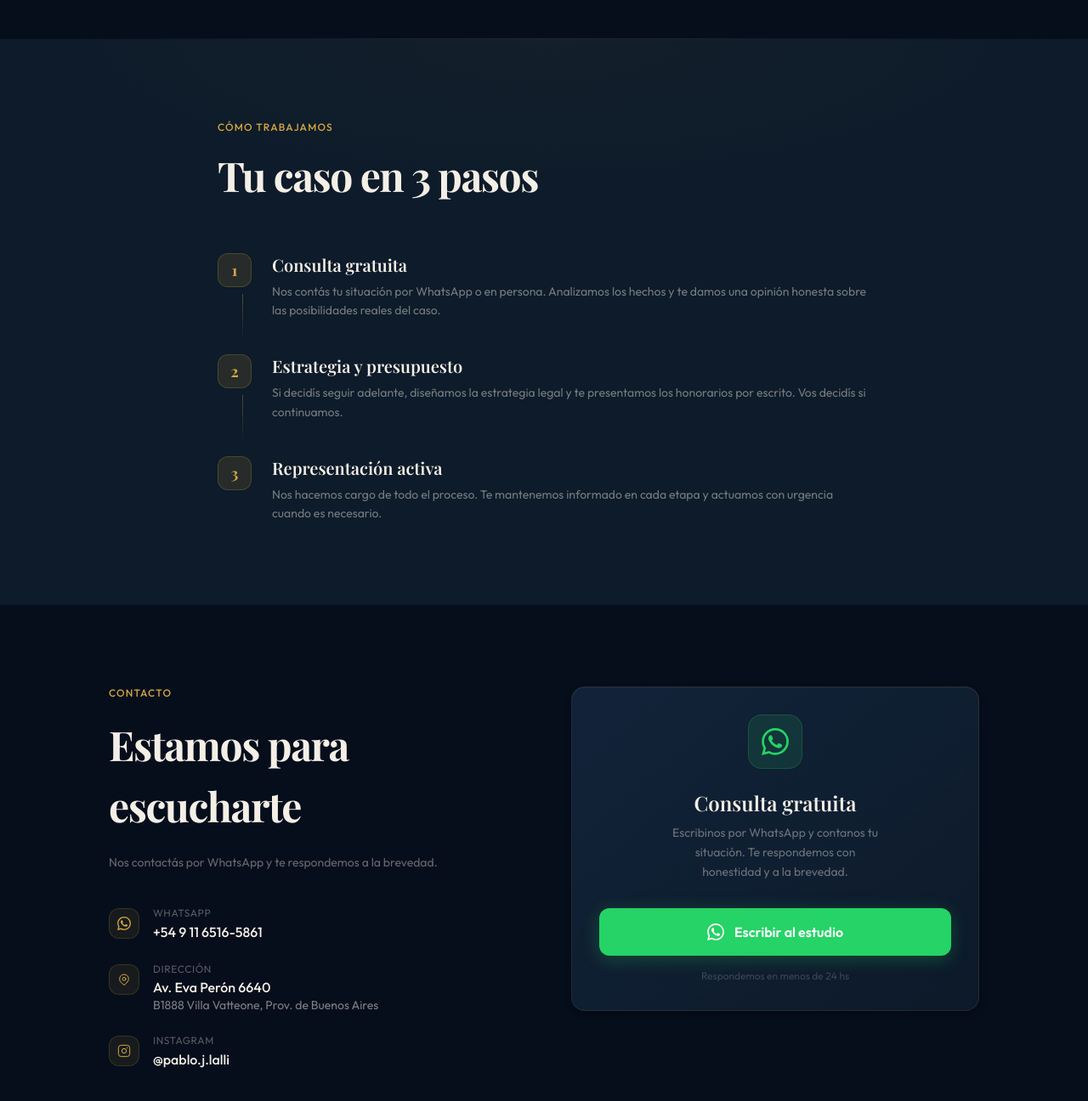
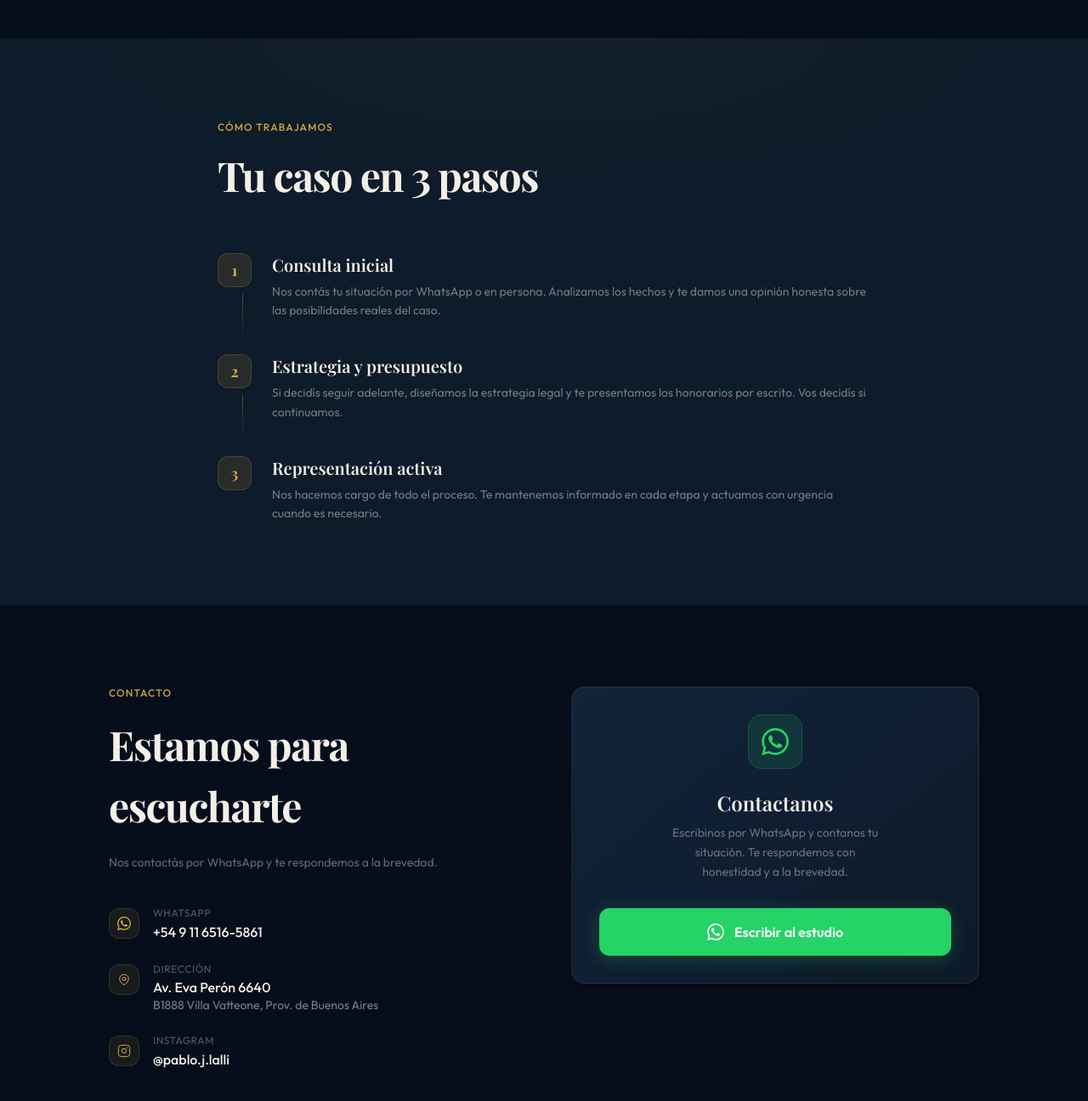
Before and after one commit to pablolalli14-ui/estudio-lalli-web, a plain HTML site: page index.html in a window 1280 px wide. Shown: the part 2638-3934 px from the top of the page at 85% size. Drawn offline with nearby package versions, Linux system fonts and the light colour scheme; a web font is replaced by a local one.

Commit message:
Remove free consultation mentions

```diff
--- a/index.html
+++ b/index.html
@@ -522,7 +522,7 @@
           <div class="step-line h-14 mt-2"></div>
         </div>
         <div class="pb-10">
-          <h3 class="font-display text-xl font-semibold text-cream mb-1.5">Consulta gratuita</h3>
+          <h3 class="font-display text-xl font-semibold text-cream mb-1.5">Consulta inicial</h3>
           <p class="text-cream/45 font-body text-sm leading-relaxed">Nos contás tu situación por WhatsApp o en persona. Analizamos los hechos y te damos una opinión honesta sobre las posibilidades reales del caso.</p>
         </div>
       </div>
@@ -612,7 +612,7 @@
             <div class="w-16 h-16 rounded-2xl flex items-center justify-center mb-6" style="background:#25D366/15; background:rgba(37,211,102,0.12); border:1px solid rgba(37,211,102,0.2)">
               <svg class="w-8 h-8" fill="#25D366" viewBox="0 0 24 24"><path d="M17.472 14.382c-.297-.149-1.758-.867-2.03-.967-.273-.099-.471-.148-.67.15-.197.297-.767.966-.94 1.164-.173.199-.347.223-.644.075-.297-.15-1.255-.463-2.39-1.475-.883-.788-1.48-1.761-1.653-2.059-.173-.297-.018-.458.13-.606.134-.133.298-.347.446-.52.149-.174.198-.298.298-.497.099-.198.05-.371-.025-.52-.075-.149-.669-1.612-.916-2.207-.242-.579-.487-.5-.669-.51-.173-.008-.371-.01-.57-.01-.198 0-.52.074-.792.372-.272.297-1.04 1.016-1.04 2.479 0 1.462 1.065 2.875 1.213 3.074.149.198 2.096 3.2 5.077 4.487.709.306 1.262.489 1.694.625.712.227 1.36.195 1.871.118.571-.085 1.758-.719 2.006-1.413.248-.694.248-1.289.173-1.413-.074-.124-.272-.198-.57-.347m-5.421 7.403h-.004a9.87 9.87 0 01-5.031-1.378l-.361-.214-3.741.982.998-3.648-.235-.374a9.86 9.86 0 01-1.51-5.26c.001-5.45 4.436-9.884 9.888-9.884 2.64 0 5.122 1.03 6.988 2.898a9.825 9.825 0 012.893 6.994c-.003 5.45-4.437 9.884-9.885 9.884m8.413-18.297A11.815 11.815 0 0012.05 0C5.495 0 .16 5.335.157 11.892c0 2.096.547 4.142 1.588 5.945L.057 24l6.305-1.654a11.882 11.882 0 005.683 1.448h.005c6.554 0 11.89-5.335 11.893-11.893a11.821 11.821 0 00-3.48-8.413z"/></svg>
             </div>
-            <h3 class="font-display text-2xl font-semibold text-cream mb-2">Consulta gratuita</h3>
+            <h3 class="font-display text-2xl font-semibold text-cream mb-2">Contactanos</h3>
             <p class="text-cream/40 font-body text-sm leading-relaxed mb-8 max-w-[28ch]">Escribinos por WhatsApp y contanos tu situación. Te respondemos con honestidad y a la brevedad.</p>
             <a
               href="https://wa.me/5491165165861?text=Hola%2C%20quisiera%20consultar%20sobre%20mis%20opciones%20legales."
@@ -621,7 +621,6 @@
               <svg class="w-5 h-5 shrink-0" fill="currentColor" viewBox="0 0 24 24"><path d="M17.472 14.382c-.297-.149-1.758-.867-2.03-.967-.273-.099-.471-.148-.67.15-.197.297-.767.966-.94 1.164-.173.199-.347.223-.644.075-.297-.15-1.255-.463-2.39-1.475-.883-.788-1.48-1.761-1.653-2.059-.173-.297-.018-.458.13-.606.134-.133.298-.347.446-.52.149-.174.198-.298.298-.497.099-.198.05-.371-.025-.52-.075-.149-.669-1.612-.916-2.207-.242-.579-.487-.5-.669-.51-.173-.008-.371-.01-.57-.01-.198 0-.52.074-.792.372-.272.297-1.04 1.016-1.04 2.479 0 1.462 1.065 2.875 1.213 3.074.149.198 2.096 3.2 5.077 4.487.709.306 1.262.489 1.694.625.712.227 1.36.195 1.871.118.571-.085 1.758-.719 2.006-1.413.248-.694.248-1.289.173-1.413-.074-.124-.272-.198-.57-.347m-5.421 7.403h-.004a9.87 9.87 0 01-5.031-1.378l-.361-.214-3.741.982.998-3.648-.235-.374a9.86 9.86 0 01-1.51-5.26c.001-5.45 4.436-9.884 9.888-9.884 2.64 0 5.122 1.03 6.988 2.898a9.825 9.825 0 012.893 6.994c-.003 5.45-4.437 9.884-9.885 9.884m8.413-18.297A11.815 11.815 0 0012.05 0C5.495 0 .16 5.335.157 11.892c0 2.096.547 4.142 1.588 5.945L.057 24l6.305-1.654a11.882 11.882 0 005.683 1.448h.005c6.554 0 11.89-5.335 11.893-11.893a11.821 11.821 0 00-3.48-8.413z"/></svg>
               Escribir al estudio
             </a>
-            <p class="text-cream/20 font-body text-xs mt-4">Respondemos en menos de 24 hs</p>
           </div>
         </div>
 
```
